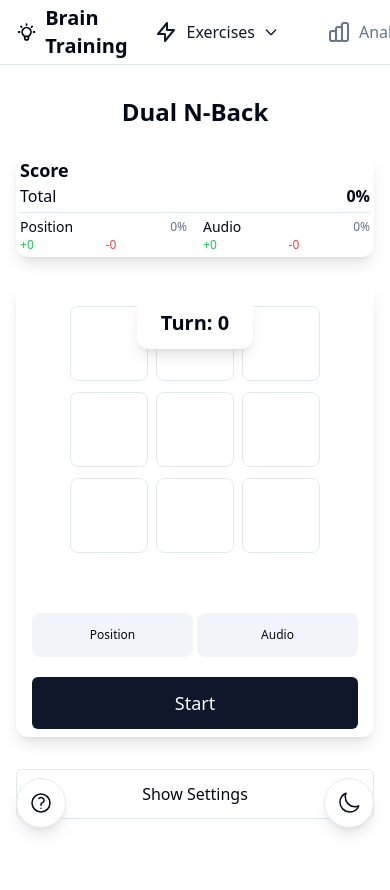
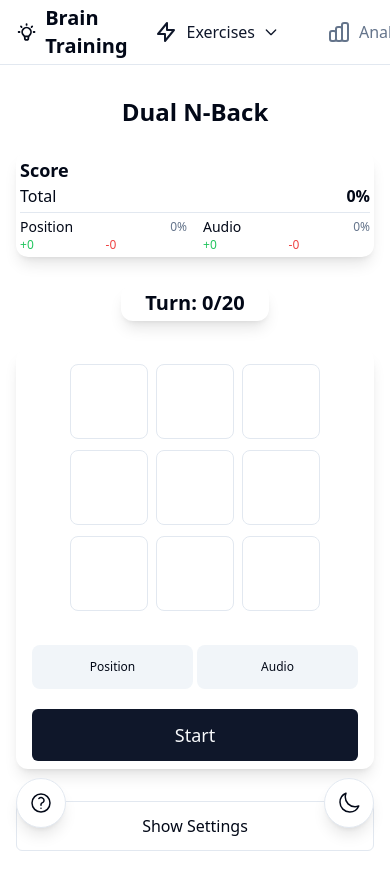
Before and after one commit to XD1amond/Brain, a React (Vite) app: page /#/nback in a window 390 px wide. Shown: the top 890 px of the page. Built offline with nearby package versions, Linux system fonts and the light colour scheme.

Commit message:
fixed mobile view layout

```diff
--- a/src/components/exercises/NBack.jsx
+++ b/src/components/exercises/NBack.jsx
@@ -969,17 +969,17 @@ export default function NBack() {
                 </div>
               )}
 
-              {/* Turn counter display */}
+              {/* Turn counter display - moved between score and grid for mobile */}
               {settings.focusElements?.turnCounter && !settings.disableTurnDisplay && (
                 <div className={cn(
                   "bg-card rounded-xl px-6 py-3 shadow-lg z-10",
                   isMobile
-                    ? "absolute top-4 left-1/2 -translate-x-1/2"
+                    ? "mt-2 mb-2 mx-auto" // Position between score and grid in mobile
                     : "absolute top-8 left-1/2 -translate-x-1/2"
                 )}>
                   <div className="text-center">
                     <span className={cn("font-bold", isMobile ? "text-xl" : "text-2xl")}>
-                      Turn: {sequence.length}
+                      Turn: {sequence.length}/{settings.setsEnabled ? settings.setLength : '-'}
                     </span>
                   </div>
                 </div>
@@ -1043,10 +1043,17 @@ export default function NBack() {
                 <div className="flex flex-col gap-4 mb-4">
                   <div className={cn(
                     isMobile
-                      ? "grid grid-cols-2 gap-1 px-4 w-full mb-1"
+                      ? "grid gap-1 px-4 w-full mb-1"
                       : "flex justify-center gap-4"
-                  )}>
-                    {['position', 'audio', 'number', 'color', 'shape'].map((type, index) => settings.stimuli[type] && (
+                  )}
+                  style={isMobile ? {
+                    // Dynamically adjust grid columns based on enabled stimuli count
+                    gridTemplateColumns: `repeat(${Math.min(2, Object.values(settings.stimuli).filter(Boolean).length)}, 1fr)`,
+                  } : {}}>
+                    {/* Filter enabled stimuli first, then map them */}
+                    {['position', 'audio', 'number', 'color', 'shape']
+                      .filter(type => settings.stimuli[type])
+                      .map((type, index, filteredArray) => (
                         <button
                           key={type}
                           onClick={() => checkMatch(type)}
@@ -1055,7 +1062,10 @@ export default function NBack() {
                             isMobile
                               ? cn(
                                   "flex items-center justify-center",
-                                index === 4 ? "col-span-2 py-1.5 px-2" : "h-10 py-1.5"
+                                  // Make the last button span 2 columns if odd number and it's the last one
+                                  filteredArray.length % 2 !== 0 && index === filteredArray.length - 1
+                                    ? "col-span-2 py-1.5 px-2"
+                                    : "h-10 py-1.5"
                                 )
                               : "flex flex-col items-center px-6 py-3 gap-2",
                             toggledControls[type]
@@ -1179,19 +1189,32 @@ export default function NBack() {
               {/* Mobile start/stop button moved to after the grid */}
             </div>
 
-            {/* Main grid area */}
-            <div className="flex-1 bg-card rounded-xl overflow-hidden shadow-lg">
-              <div className="flex flex-col gap-8">
-                <div className="relative">
-                  {/* Turn counter display in regular mode */}
-                  {!settings.disableTurnDisplay && (
-                    <div className="absolute top-4 left-1/2 -translate-x-1/2 z-10">
-                      <div className="bg-card rounded-xl px-6 py-3 shadow-lg">
-                        <span className={cn("font-bold", isMobile ? "text-xl" : "text-2xl")}>Turn: {sequence.length}</span>
+            {/* Mobile turn display - positioned between score and grid */}
+            {isMobile && !settings.disableTurnDisplay && (
+              <div className="w-full flex justify-center mb-1 mt-1">
+                <div className="bg-card rounded-xl px-6 py-1 shadow-lg">
+                  <span className="font-bold text-xl">
+                    Turn: {sequence.length}/{settings.setsEnabled ? settings.setLength : '-'}
+                  </span>
                 </div>
               </div>
             )}
-                  <div className={cn("w-full", isMobile ? "h-[300px]" : "h-[500px]")}>
+
+            {/* Main grid area */}
+            <div className="flex-1 bg-card rounded-xl overflow-hidden shadow-lg">
+              <div className="flex flex-col gap-4">
+                <div className="relative pt-0">
+                  {/* Turn counter display in regular mode - only show here for desktop */}
+                  {!settings.disableTurnDisplay && !isMobile && (
+                    <div className="absolute top-4 left-1/2 -translate-x-1/2 z-10">
+                      <div className="bg-card rounded-xl px-6 py-3 shadow-lg">
+                        <span className="font-bold text-2xl">
+                          Turn: {sequence.length}/{settings.setsEnabled ? settings.setLength : '-'}
+                        </span>
+                      </div>
+                    </div>
+                  )}
+                  <div className={cn("w-full", isMobile ? "h-[280px] pt-1 pb-1" : "h-[500px]")}>
                     <HelpButton text={`N-Back Memory Training:
 
 Watch for patterns that match what appeared N positions back in the sequence. ${isMobile ? 'Tap' : 'Press'} the corresponding ${isMobile ? 'button' : 'key'} when you detect a match:
@@ -1249,10 +1272,17 @@ Example: In a 2-back task, if a pattern matches what appeared 2 positions ago, $
                 <div className="flex flex-col gap-4">
                   <div className={cn(
                     isMobile
-                      ? "grid grid-cols-2 gap-1 px-4 w-full mb-1"
+                      ? "grid gap-1 px-4 w-full mb-1"
                       : "flex justify-center gap-4"
-                  )}>
-                    {['position', 'audio', 'number', 'color', 'shape'].map((type, index) => settings.stimuli[type] && (
+                  )}
+                  style={isMobile ? {
+                    // Dynamically adjust grid columns based on enabled stimuli count
+                    gridTemplateColumns: `repeat(${Math.min(2, Object.values(settings.stimuli).filter(Boolean).length)}, 1fr)`,
+                  } : {}}>
+                    {/* Filter enabled stimuli first, then map them */}
+                    {['position', 'audio', 'number', 'color', 'shape']
+                      .filter(type => settings.stimuli[type])
+                      .map((type, index, filteredArray) => (
                         <button
                           key={type}
                           onClick={() => checkMatch(type)}
@@ -1261,7 +1291,10 @@ Example: In a 2-back task, if a pattern matches what appeared 2 positions ago, $
                             isMobile
                               ? cn(
                                   "flex items-center justify-center",
-                                index === 4 ? "col-span-2 py-1.5 px-2" : "h-10 py-1.5"
+                                  // Make the last button span 2 columns if odd number and it's the last one
+                                  filteredArray.length % 2 !== 0 && index === filteredArray.length - 1
+                                    ? "col-span-2 py-1.5 px-2"
+                                    : "h-10 py-1.5"
                                 )
                               : "flex flex-col items-center px-6 py-3 gap-2",
                             toggledControls[type]
```
Lines whose indentation alone changed are shown as unchanged.
